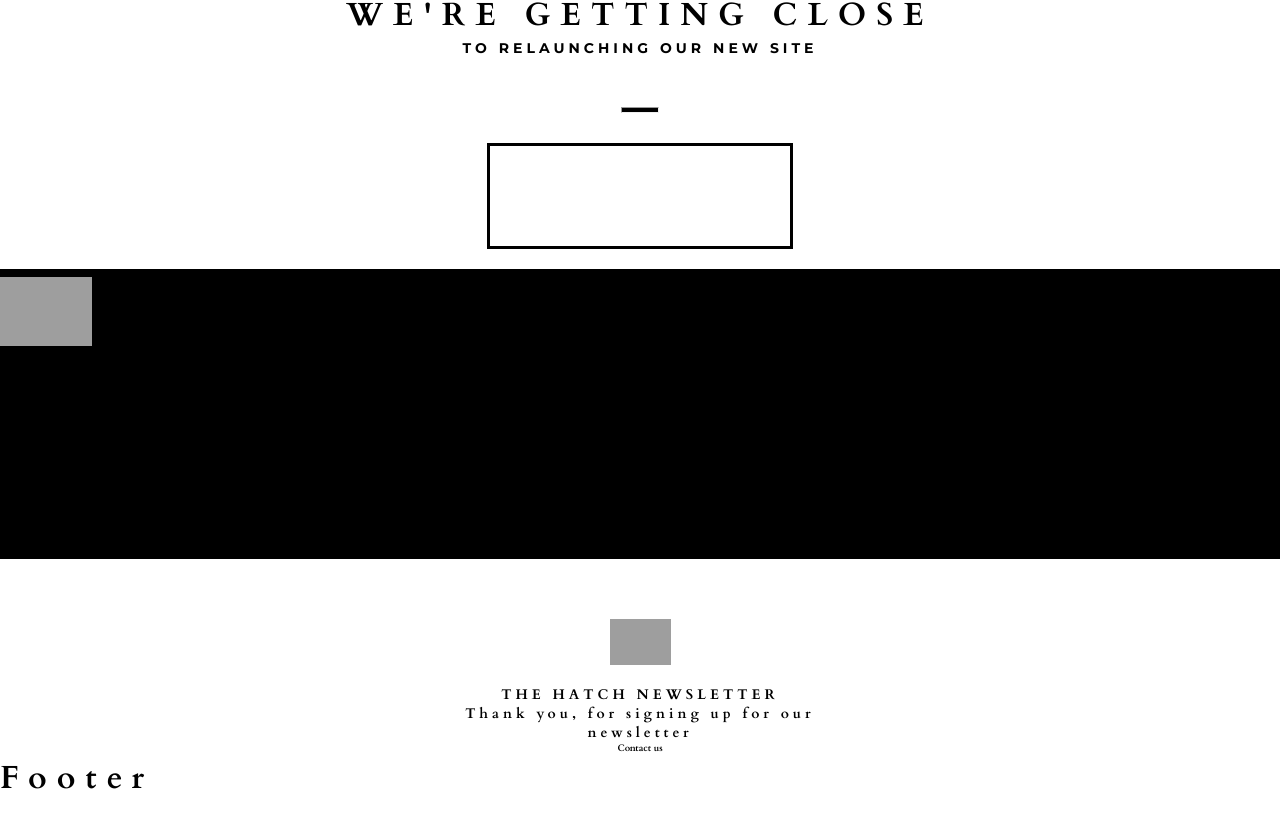
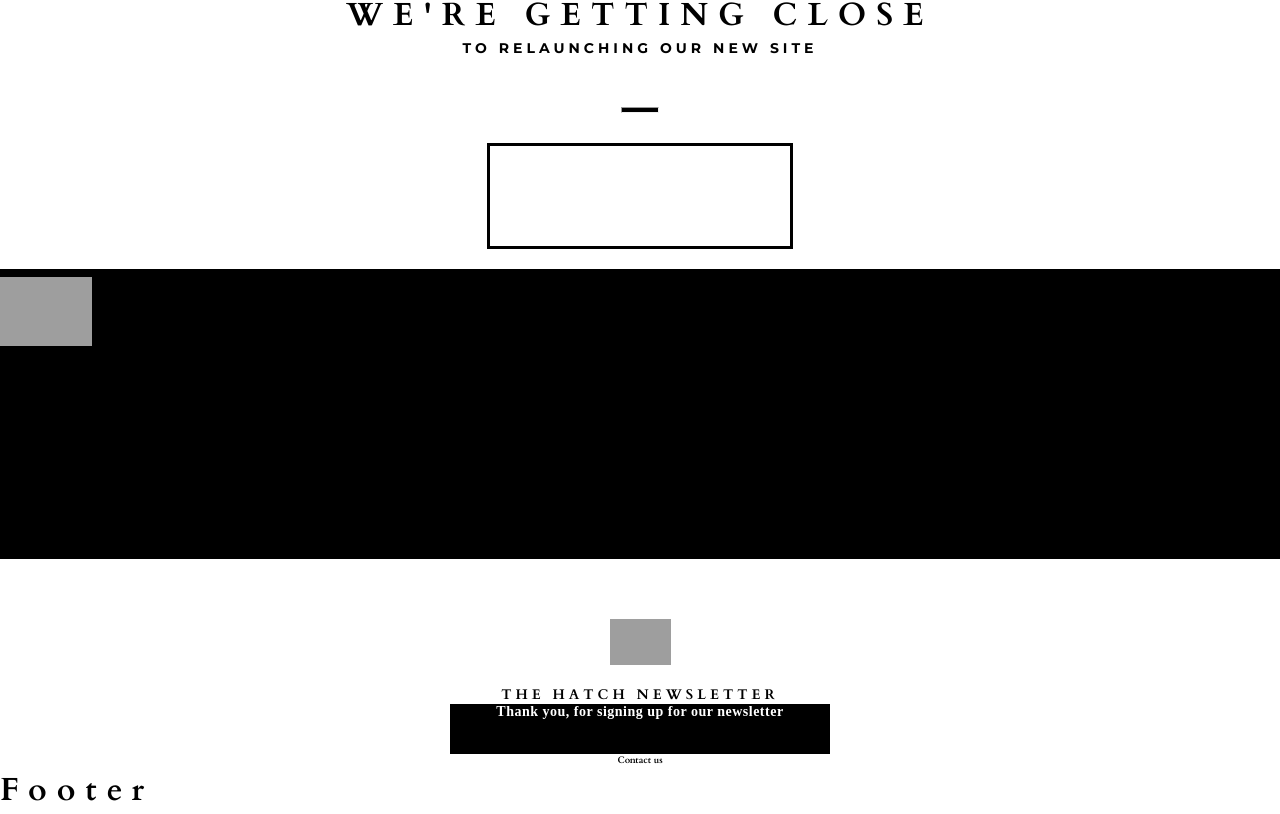
Before and after one commit to wallacehatch/wallace-hatch, a Vue app: page /#/ in a window 1280 px wide. Shown: the part 837-1651 px from the top of the page. Built offline with nearby package versions, Linux system fonts and the light colour scheme; grey boxes are pictures that could not be loaded.

Commit message:
coming along

```diff
--- a/src/components/Newsletter.vue
+++ b/src/components/Newsletter.vue
@@ -4,7 +4,7 @@
 		<div class="logo"></div>
 		<h4 class="uppercase">The Hatch Newsletter</h4>
 		<div class="newsletter-box">
-			<h4>Thank you, for signing up for our newsletter</h4>
+			<h4 class="newsletter-text">Thank you, for signing up for our newsletter</h4>
 		</div>
 		<h2>Contact us</h2>
 		</div>
@@ -31,6 +31,17 @@ export default {
 	margin-left: auto;
 	margin-right: auto;
 	max-width: 38rem;
+	.newsletter-box{
+		width: 380px;
+		height: 50px;
+		background-color:  #000000;
+		.newsletter-text{
+			font-family: OpenSans;
+			font-size: 14px;
+			letter-spacing: 0.5px;
+			color: #ffffff;
+		}
+	}
 	.logo {
 			margin-top: 6rem;
 			height: 4.6rem;
--- a/src/styles/main.scss
+++ b/src/styles/main.scss
@@ -91,6 +91,11 @@ p{
    font-family: $sans-serif-font;
 }
 
+
+.open-sans{
+  font-family: $open-sans;
+
+}
 // h1 {
 //   font-family: $serif-font;;
 //   font-size: 32px;
```
